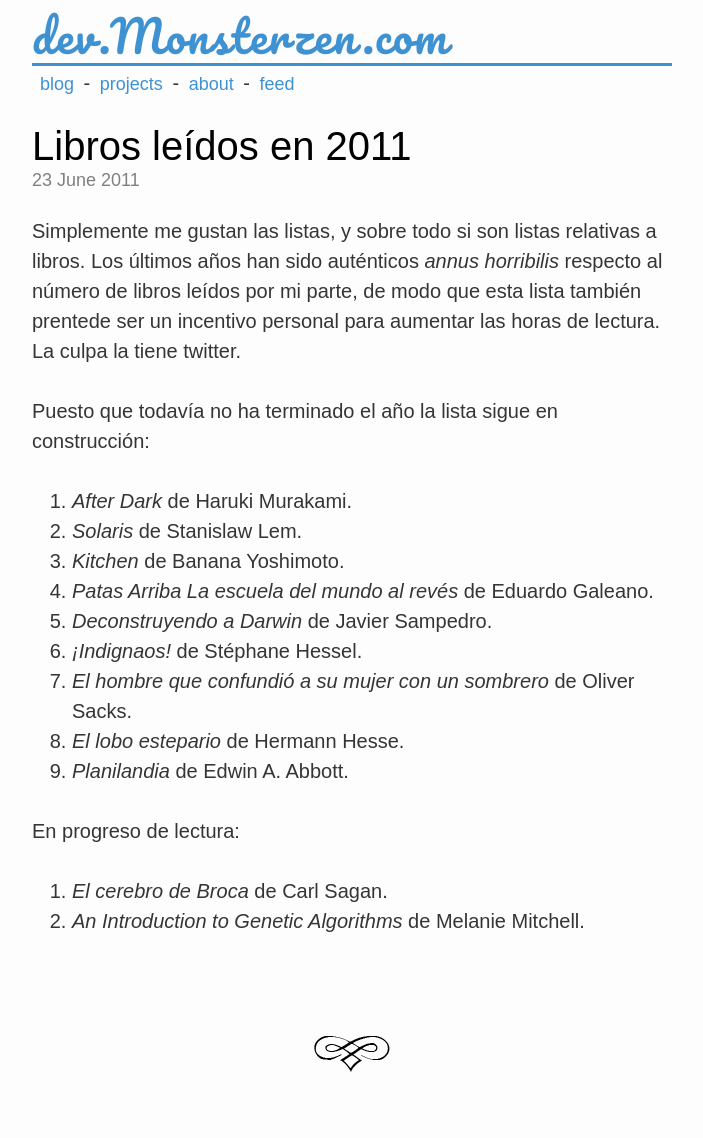
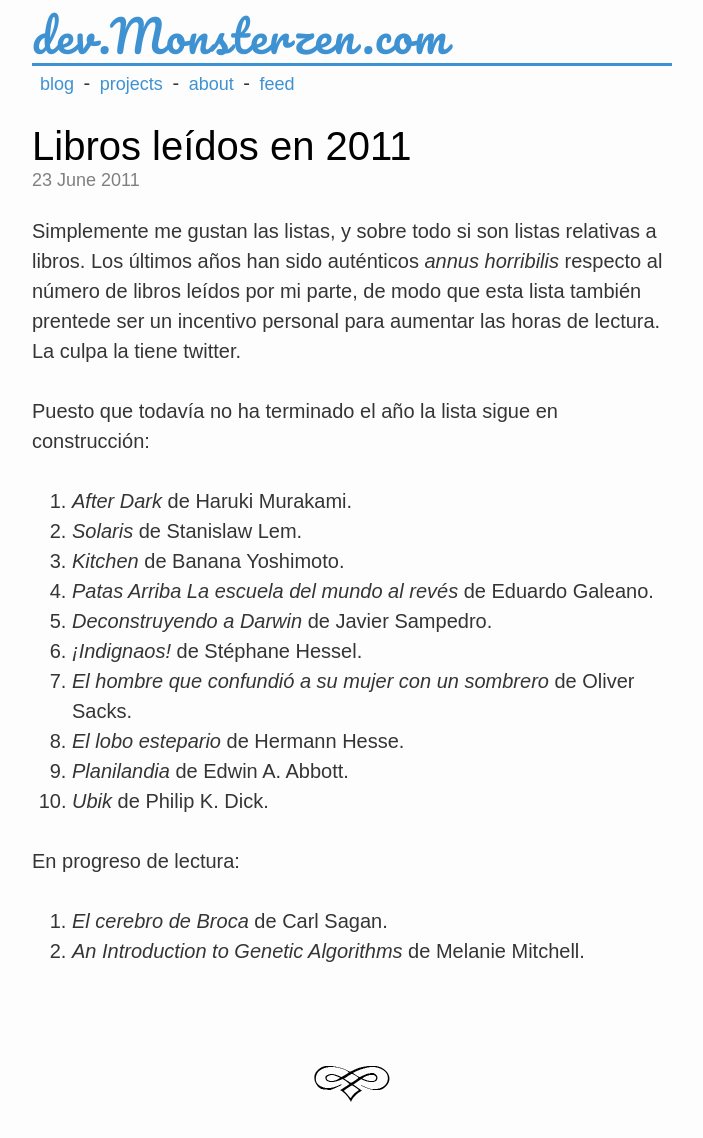
Before and after one commit to jfcalvo/jfcalvo.github.com, a Jekyll site: the page built from _posts/2011-06-23-libros-leidos-en-2011.markdown, in a window 1280 px wide. Shown: the whole page, without its empty margins (288-991 px from the left). Built offline with Jekyll 4.4.1, drawn with Linux system fonts in a browser that asks for light colours; some web fonts are replaced; before the commit the page ends 1108 px from its top, so only the background shows below that.

Commit message:
Added Ubik book as readed.

```diff
--- a/_posts/2011-06-23-libros-leidos-en-2011.markdown
+++ b/_posts/2011-06-23-libros-leidos-en-2011.markdown
@@ -19,6 +19,7 @@ Puesto que todavía no ha terminado el año la lista sigue en construcción:
 7. *El hombre que confundió a su mujer con un sombrero* de Oliver Sacks.
 8. *El lobo estepario* de Hermann Hesse.
 9. *Planilandia* de Edwin A. Abbott.
+10. *Ubik* de Philip K. Dick.
 
 En progreso de lectura:
 
```
